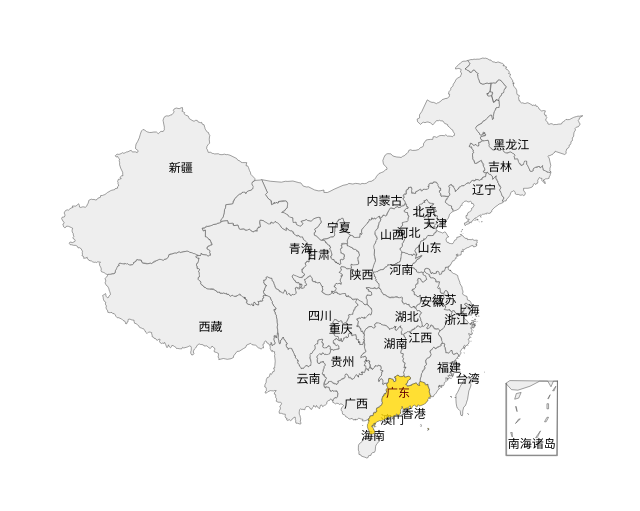
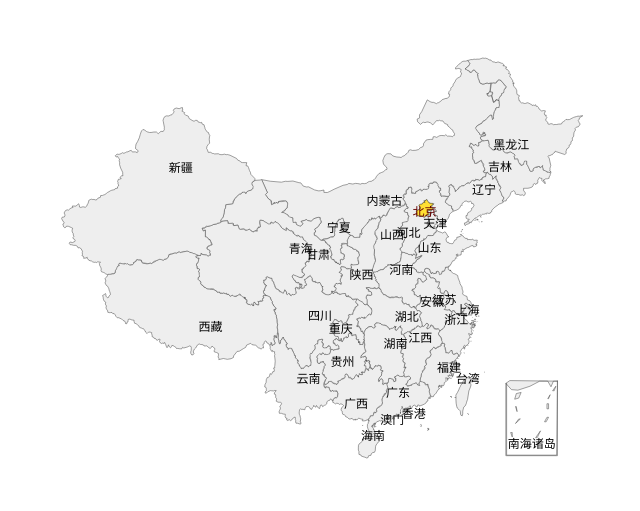
Before and after one commit to ZTYeager/Echarts, a plain HTML site: page third.html in a window 1280 px wide. Shown: the whole page, without its empty margins (186-826 px from the left). Drawn offline with nearby package versions, Linux system fonts and the light colour scheme.

Commit message:
change third

```diff
--- a/third.html
+++ b/third.html
@@ -36,7 +36,7 @@
 			                }
 			            },
 			            data:[
-			                {name:'广东', selected:true}
+			                {name:'北京', selected:true}
 			            ]
 			        }
 			    ]
```
